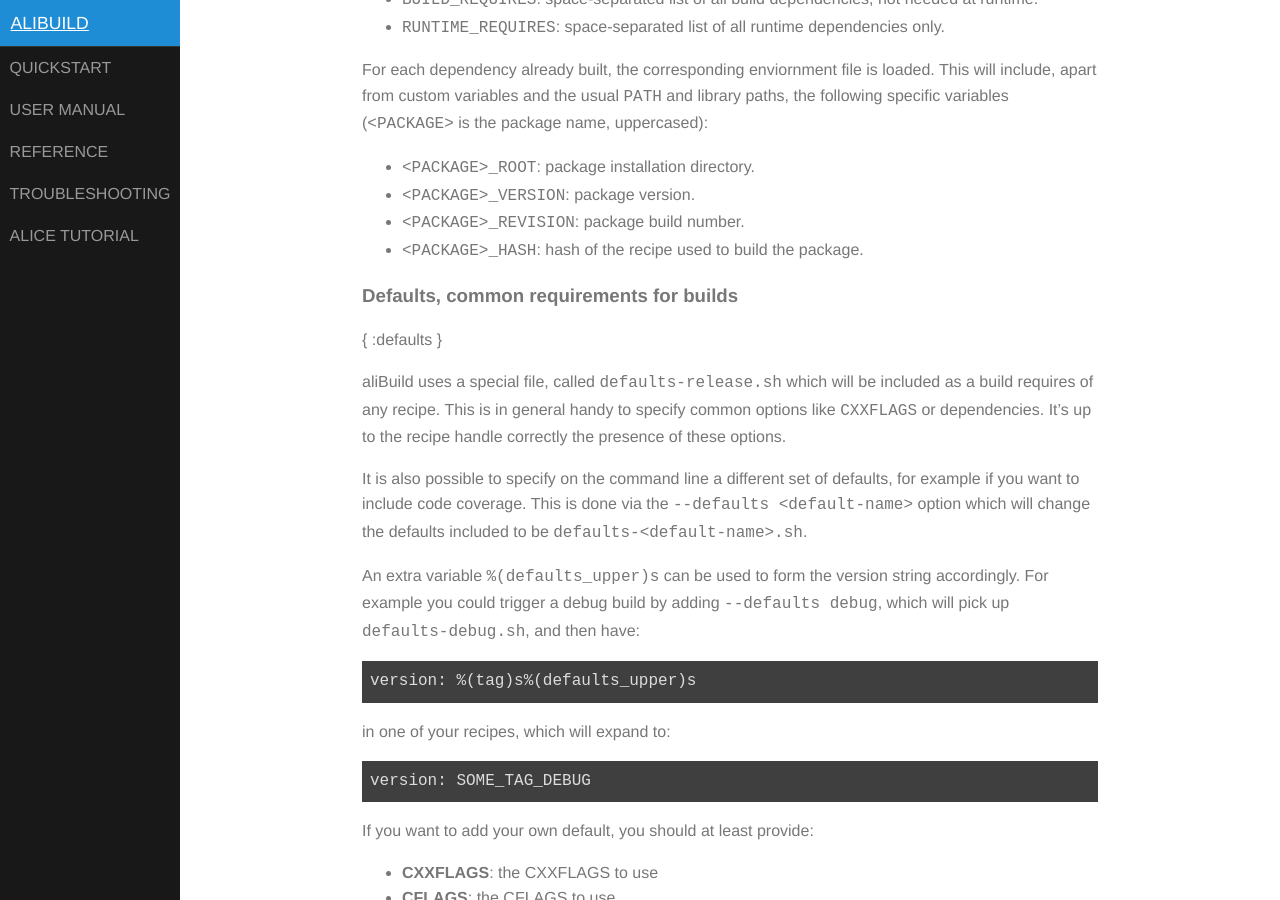
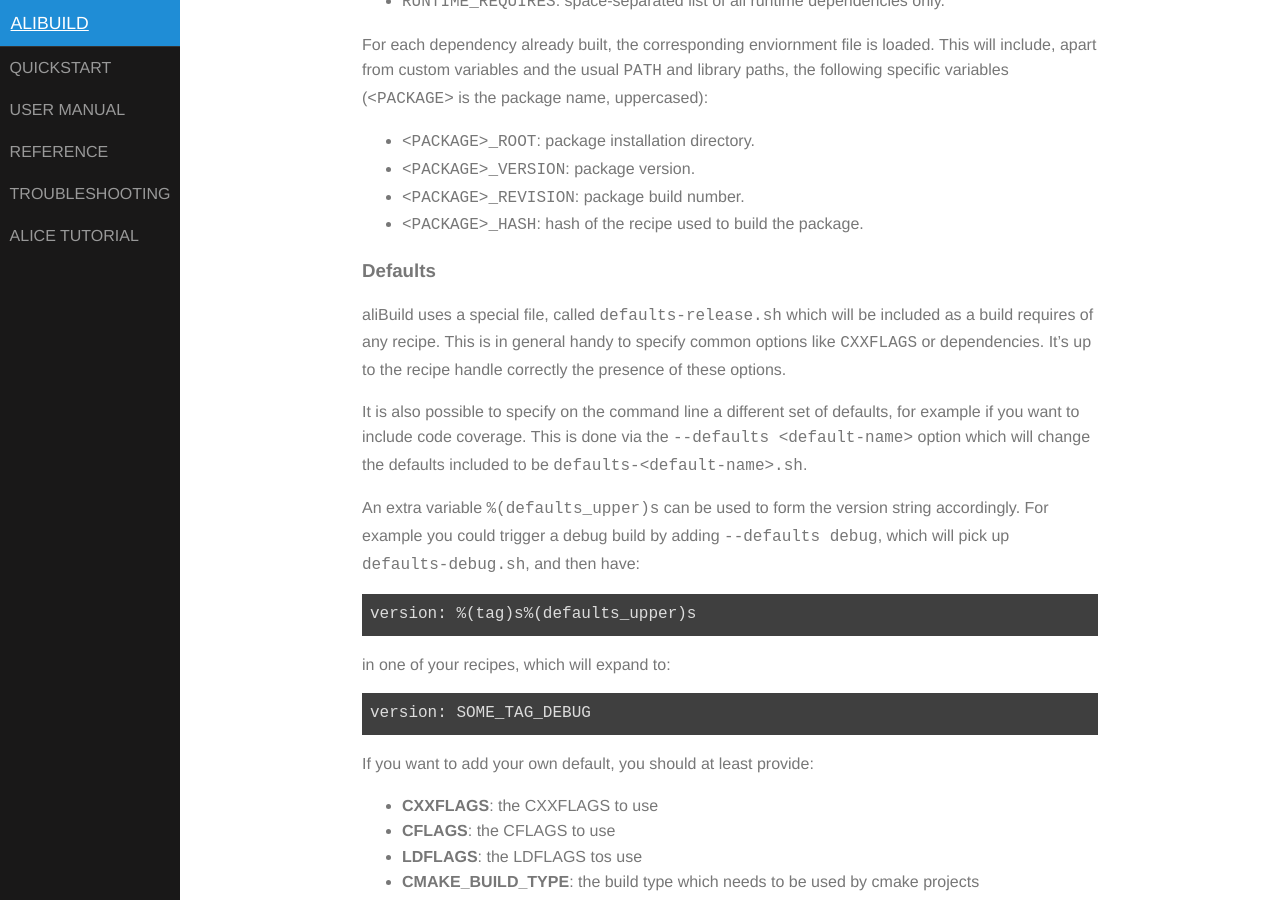
Before and after one commit to alisw/alibuild, a Jekyll site: the page built from docs/reference.markdown, in a window 1280 px wide and 900 px high, scrolled down 3920 px. Built offline with Jekyll 4.4.1, drawn with Linux system fonts in a browser that asks for light colours.

Commit message:
Fix cross-links

```diff
--- a/docs/reference.markdown
+++ b/docs/reference.markdown
@@ -180,8 +179,7 @@
  - `<PACKAGE>_REVISION`: package build number.
  - `<PACKAGE>_HASH`: hash of the recipe used to build the package.
 
-### Defaults, common requirements for builds
-{ :defaults }
+### Defaults
 
 aliBuild uses a special file, called `defaults-release.sh` which will be
 included as a build requires of any recipe. This is in general handy to
```
Also changed, not shown: other parts of docs/reference.markdown (+0 -1 lines).
